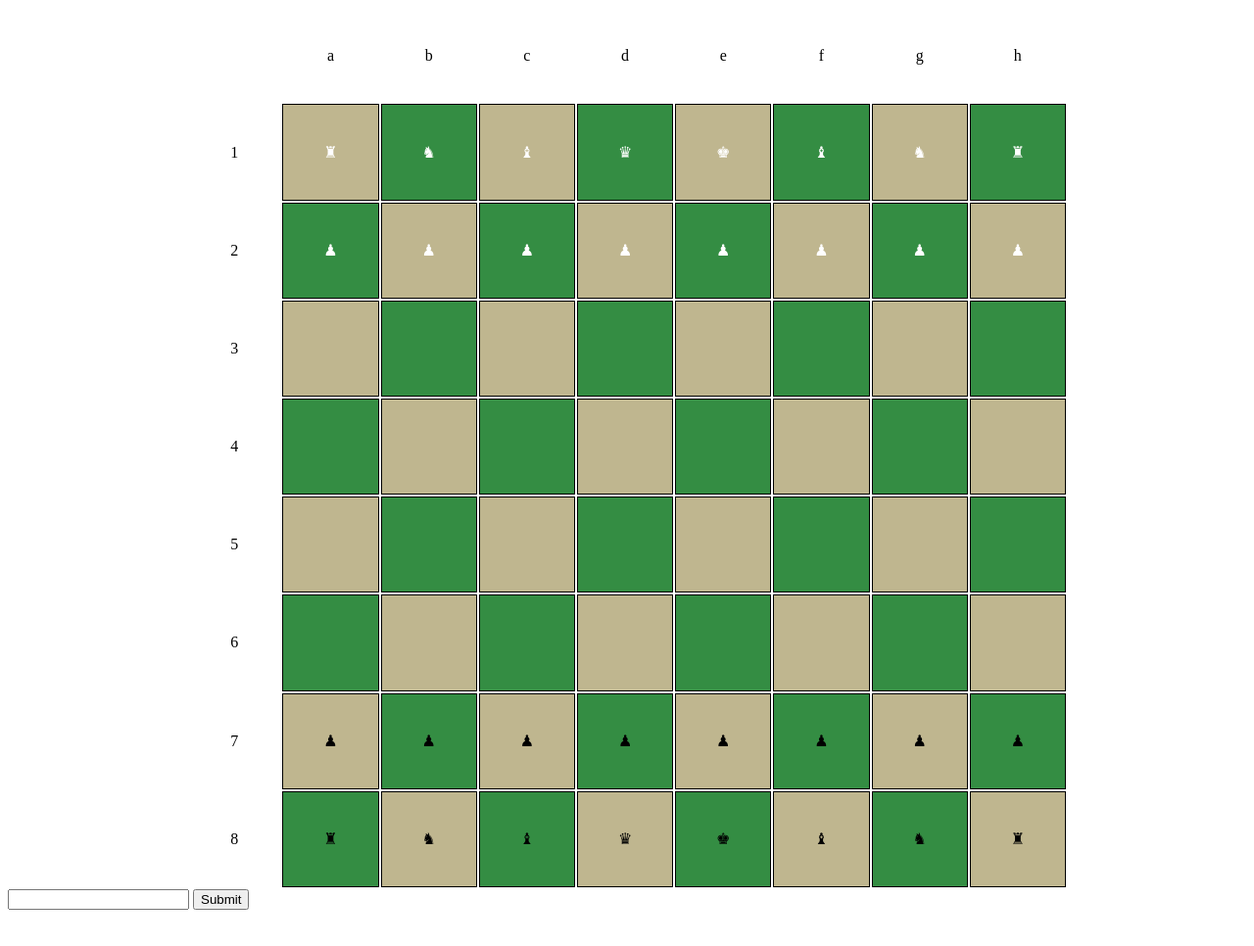
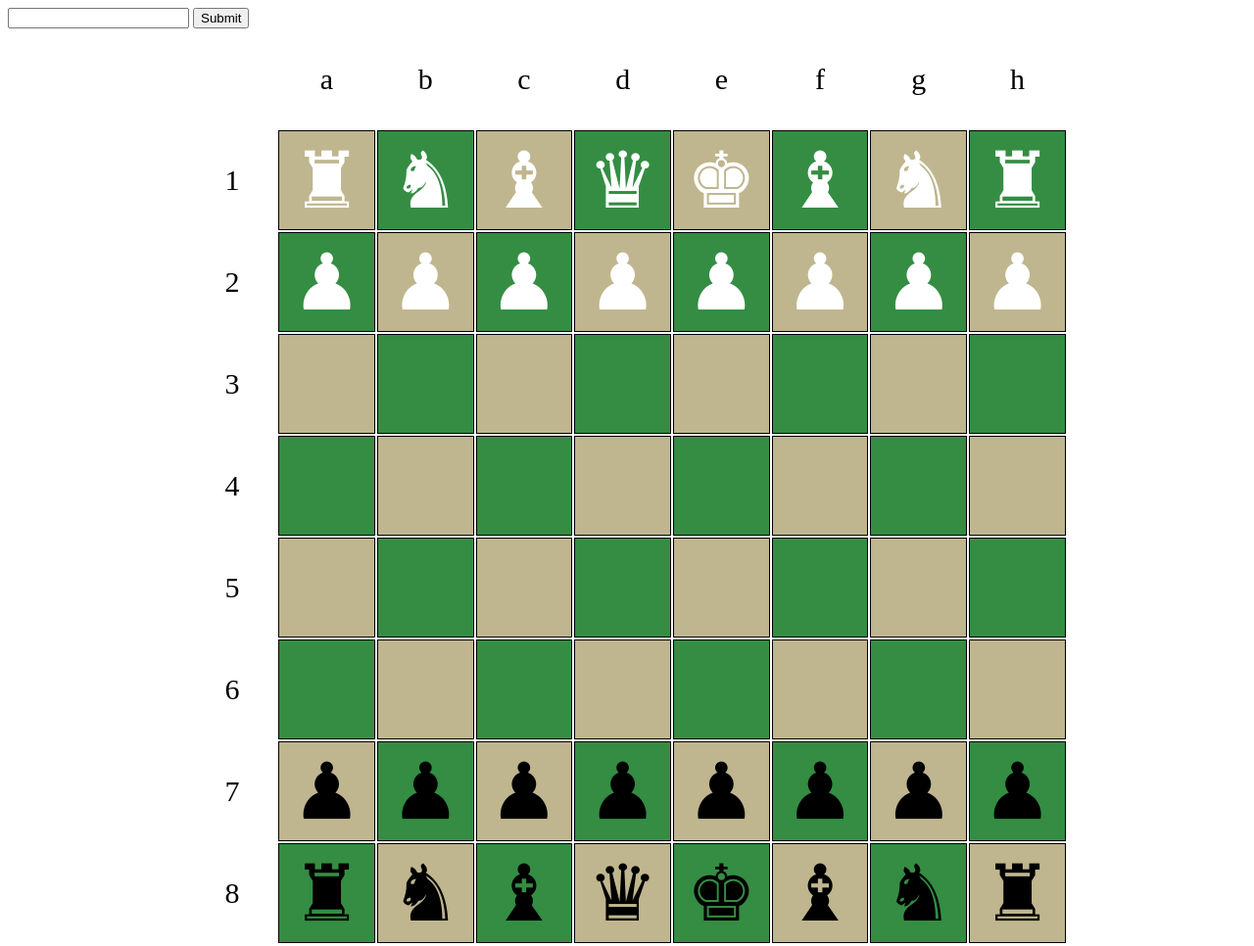
Before and after one commit to IgnacioKase/chess-js, a website built with webpack: page index.html in a window 1280 px wide. Shown: the whole page at 98% size. Before the commit the page ends 937 px from the top, so only its background shows below. Built offline with nearby package versions, Linux system fonts and the light colour scheme.

Commit message:
change pieces size

```diff
--- a/index.html
+++ b/index.html
@@ -9,11 +9,12 @@
             border: none;
             margin: 0 auto;
             text-align: center;
+            font-size: 80px;
         }
 
         #board td {
-            width: 50px;
-            height: 50px;
+            width: 100px;
+            height: 100px;
             border: 1px solid black;
             margin: 0;
             padding: 0;
@@ -23,6 +24,7 @@
         #board tr > :first-child, #board tr:first-child td{
             border: none;
             background-color: white;
+            font-size: 30px;
         }
 
         #board tr:not(:first-child):nth-child(odd) td:nth-child(even), #board tr:nth-child(even) td:not(:first-child):nth-child(odd) {
@@ -31,9 +33,9 @@
     </style>
 </head>
 <body>
-    <table id="board"></table>
     <input type="text" id="move"/>
     <button id="submit">Submit</button>
+    <table id="board"></table>
     <script src="./dist/bundle.js"></script>
 </body>
 </html>
```
